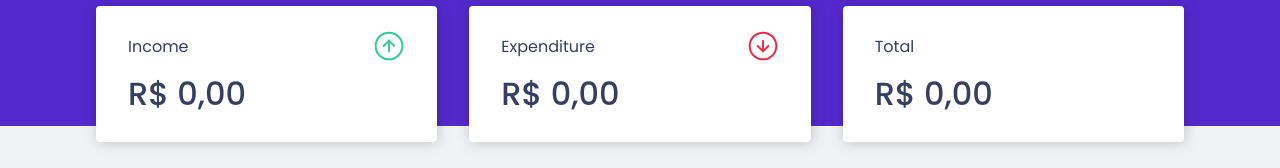
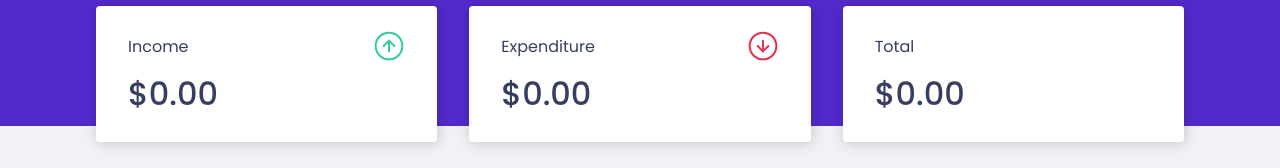
Before and after one commit to pxdl/reactjs-demo-myfinance, a React (Create React App) app: page / in a window 1280 px wide. Shown: the part 146-314 px from the top of the page. Built offline with nearby package versions, Linux system fonts and the light colour scheme; no server answers; what miragejs would draw is missing.

Commit message:
Currency component

```diff
--- /dev/null
+++ b/src/components/Currency/index.tsx
@@ -0,0 +1,16 @@
+import { Container } from "./styles";
+
+interface CurrencyProps {
+    amount: number;
+  }
+
+export function Currency({ amount }: CurrencyProps) {
+  return(
+    <Container>
+        {new Intl.NumberFormat('en-US', {
+            style: 'currency',
+            currency: 'USD'
+          }).format(amount)}
+    </Container>
+  );
+}
--- /dev/null
+++ b/src/components/Currency/styles.ts
@@ -0,0 +1,7 @@
+import styled from "styled-components";
+
+export const Container = styled.main`
+  /* max-width: 1120px;
+  margin: 0 auto;
+  padding: 2.5rem 1rem; */
+`
--- a/src/components/Summary/index.tsx
+++ b/src/components/Summary/index.tsx
@@ -1,4 +1,5 @@
 import { useTransactions } from "../../hooks/useTransactions";
+import { Currency } from "../Currency";
 
 import incomeImg from '../../assets/income.svg';
 import expenditureImg from '../../assets/expenditure.svg';
@@ -34,10 +35,7 @@ export function Summary() {
           <img src={incomeImg} alt="Entradas" />
         </header>
         <strong>
-          {new Intl.NumberFormat('pt-BR', {
-            style: 'currency',
-            currency: 'BRL'
-          }).format(summary.totalDeposits)}
+          <Currency amount={summary.totalDeposits} />
         </strong>
       </div>
       <div>
@@ -46,10 +44,7 @@ export function Summary() {
           <img src={expenditureImg} alt="Saídas" />
         </header>
         <strong>
-          {new Intl.NumberFormat('pt-BR', {
-            style: 'currency',
-            currency: 'BRL'
-          }).format(summary.totalExpenditures)}
+          <Currency amount={summary.totalExpenditures} />
         </strong>
       </div>
       <div>
@@ -58,10 +53,7 @@ export function Summary() {
           <img src={totalImg} alt="Total" />
         </header>
         <strong>
-        {new Intl.NumberFormat('pt-BR', {
-            style: 'currency',
-            currency: 'BRL'
-          }).format(summary.total)}
+          <Currency amount={summary.total} />
         </strong>
       </div>
     </Container>
--- a/src/components/TransactionTable/index.tsx
+++ b/src/components/TransactionTable/index.tsx
@@ -1,4 +1,5 @@
 import { useTransactions } from "../../hooks/useTransactions";
+import { Currency } from "../Currency";
 
 import { Container } from "./styles";
 
@@ -22,10 +23,7 @@ export function TransactionTable() {
             <tr key={transaction.id}>
               <td>{transaction.name}</td>
               <td className={transaction.type}>
-                {new Intl.NumberFormat('pt-BR', {
-                  style: 'currency',
-                  currency: 'BRL'
-                }).format(transaction.amount)}
+              <Currency amount={transaction.amount} />
               </td>
               <td>{transaction.category}</td>
               <td>
```
